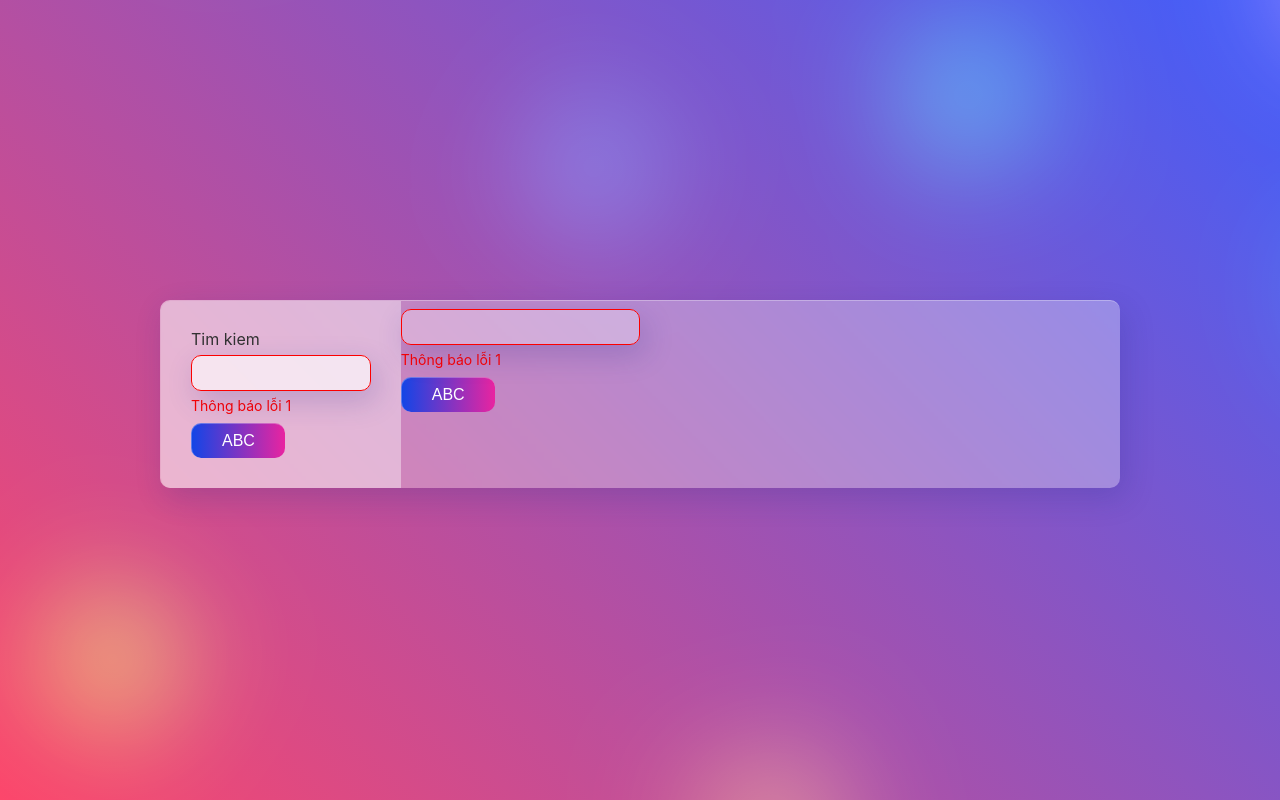
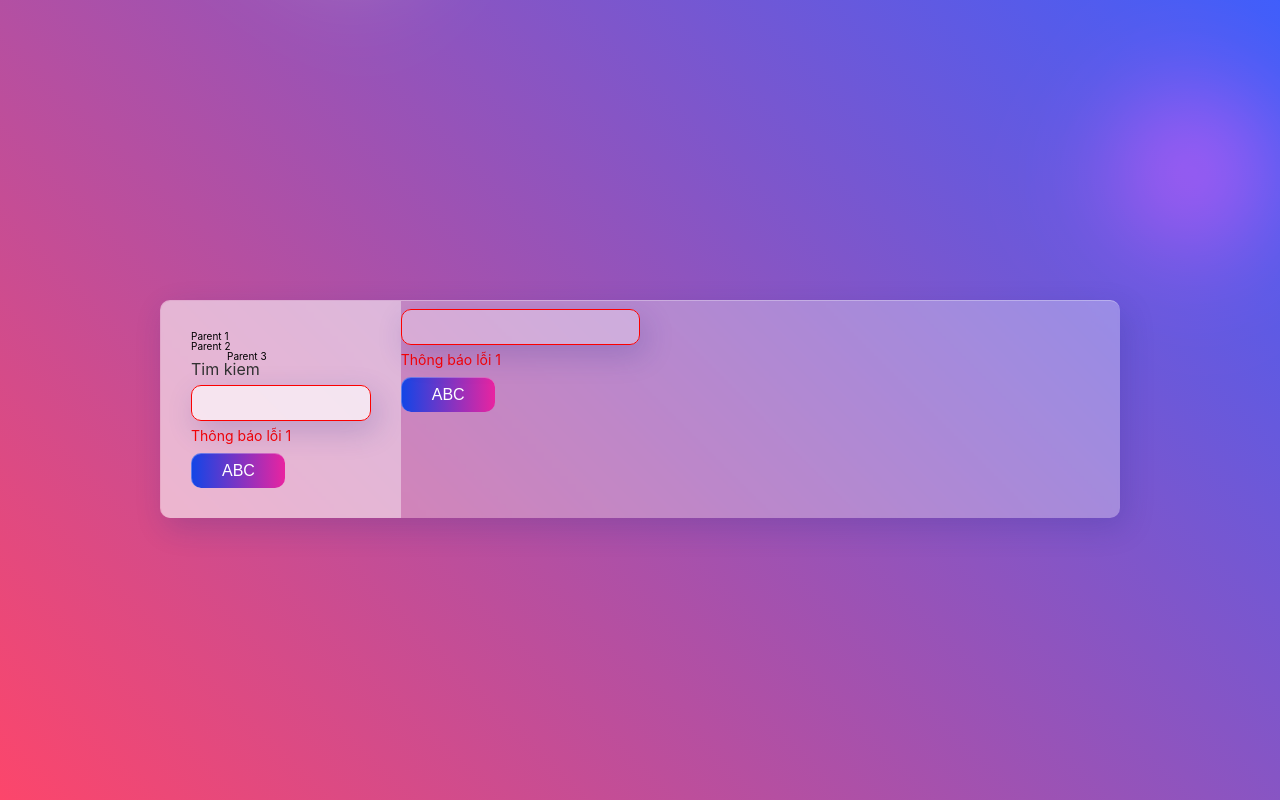
Before and after one commit to dieudtq/todo, a Nuxt app: page / in a window 1280 px wide. Built offline with nearby package versions, Linux system fonts and the light colour scheme.

Commit message:
TODO - Navigation

```diff
--- /dev/null
+++ b/components/Atoms/Navigation/NavigationItem.vue
@@ -0,0 +1,98 @@
+<template>
+  <div
+    :class="{ 'navigation-item': !navigationItem.children, expanded: navigationItem.id === expandedParent }"
+    @click="handleClick"
+  >
+    <i :class="navigationItem.icon"></i>
+    <span v-if="showLabels">{{ navigationItem.label }}</span>
+    <div class="navigation-children" v-if="navigationItem.children && navigationItem.id === expandedParent">
+      <NavigationItem
+        v-for="childItem in navigationItem.children"
+        :key="childItem.id"
+        :navigationItem="childItem"
+        :showLabels="showLabels"
+        :activeClass="activeClass"
+        :expandedParent="expandedParent"
+        @toggleExpand="toggleExpand"
+      />
+    </div>
+  </div>
+</template>
+
+<script lang="ts" setup>
+import { defineProps, defineEmits } from 'vue';
+
+interface NavigationItem {
+  id: number;
+  icon: string;
+  label: string;
+  route?: string;
+  children?: NavigationItem[];
+}
+
+const props = defineProps({
+  navigationItem: {
+    type: Object as () => NavigationItem,
+    required: true,
+  },
+  showLabels: {
+    type: Boolean,
+    default: true,
+  },
+  activeClass: {
+    type: String,
+    default: 'active',
+  },
+  expandedParent: {
+    type: Number,
+    default: null,
+  },
+});
+
+const emit = defineEmits(['toggleExpand']);
+
+function handleClick() {
+  if (props.navigationItem.children) {
+    emit('toggleExpand', props.navigationItem.id);
+  }
+}
+</script>
+
+<style scoped>
+.navigation-item {
+  display: flex;
+  align-items: center;
+  padding-left: 20px;
+}
+
+.navigation-parent {
+  position: relative;
+}
+
+.navigation-children {
+  position: absolute;
+  top: 100%;
+  left: 100%;
+  display: none;
+}
+
+.navigation-parent:hover .navigation-children {
+  display: block;
+}
+
+.navigation-item i {
+  margin-right: 8px;
+}
+
+.navigation-item span {
+  margin-left: 8px;
+}
+
+.active {
+  background-color: blue;
+}
+
+.expanded .navigation-children {
+  display: block;
+}
+</style>
--- /dev/null
+++ b/components/Organisms/Navigation.vue
@@ -0,0 +1,56 @@
+<template>
+    <div class="navigation-bar">
+      <NavigationItem
+        v-for="navigationItem in navigationItems"
+        :key="navigationItem.id"
+        :navigationItem="navigationItem"
+        :showLabels="showLabels"
+        :activeClass="activeClass"
+        :expandedParent="expandedParent"
+        @toggleExpand="toggleExpand"
+      />
+    </div>
+  </template>
+
+  <script lang="ts" setup>
+  import { ref } from 'vue';
+
+  interface NavigationItem {
+    id: number;
+    icon: string;
+    label: string;
+    route?: string;
+    children?: NavigationItem[];
+  }
+
+  const showLabels = ref(true); // Biến để điều khiển ẩn/hiện label
+  const activeClass = 'active'; // Tên class cho navigation item đang active
+
+  const navigationItems: NavigationItem[] = [
+    {
+      id: 1,
+      icon: 'icon-1',
+      label: 'Parent 1',
+      children: [
+        { id: 11, icon: 'icon-11', label: 'Child 1-1', route: '/child1-1' },
+        { id: 12, icon: 'icon-12', label: 'Child 1-2', route: '/child1-2' },
+      ],
+    },
+    {
+      id: 2,
+      icon: 'icon-2',
+      label: 'Parent 2',
+      children: [
+        { id: 21, icon: 'icon-21', label: 'Child 2-1', route: '/child2-1' },
+        { id: 22, icon: 'icon-22', label: 'Child 2-2', route: '/child2-2' },
+      ],
+    },
+    { id: 3, icon: 'icon-3', label: 'Parent 3', route: '/parent3' },
+  ];
+
+  const expandedParent = ref<number | null>(null); // Biến để lưu trạng thái mở rộng của parent
+
+  function toggleExpand(parentId: number) {
+    expandedParent.value = expandedParent.value === parentId ? null : parentId;
+  }
+  </script>
--- a/pages/index.vue
+++ b/pages/index.vue
@@ -12,6 +12,7 @@ const inputError = {
     <div>
         <Window>
             <template #left-panel>
+                <Navigation/>
                 <Input class="" :error="inputError" label="Tim kiem"></Input>
                 <Button>ABC</Button>
             </template>
```
